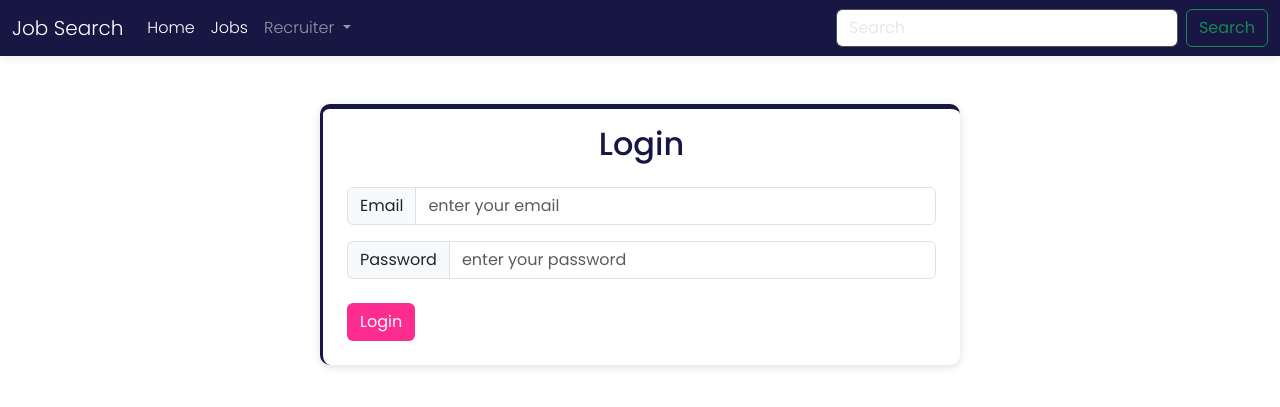
After one commit to lucifer-art/mini-project-node-job-portal, a Node server app: page /login in a window 1280 px wide. The commit adds this page. Shown: the top 407 px of the page. Run offline with Node 20, Linux system fonts and the light colour scheme; some libraries are stand-ins or nearby versions.

Commit message:
added login

```diff
--- a/index.js
+++ b/index.js
@@ -2,28 +2,45 @@ import express from 'express';
 import expressEjsLayouts from 'express-ejs-layouts';
 import Home from './src/controllers/home.controller.js';
 import Jobs from './src/controllers/jobs.controller.js';
+import Login from './src/controllers/login.controller.js';
 import path from 'path';
 import { uploadFile } from './src/middlewares/file-upload.middleware.js';
+import session from 'express-session';
+import cookieParser from 'cookie-parser';
 
 const app = express();
 const home = new Home();
 const jobs = new Jobs();
+const login = new Login();
 
-app.use(express.static('public'))
-app.use(expressEjsLayouts);
+app.use(express.static('public'));
+app.use(cookieParser());
+app.use(
+  session({
+    secret: 'SecretKey',
+    resave: false,
+    saveUninitialized: true,
+    cookie: { secure: false },
+  })
+);
 
 app.set('view engine', 'ejs');
 app.set('views', path.join(path.resolve(), 'src', 'views'));
+
+app.use(expressEjsLayouts);
 app.use(express.urlencoded({ extended: true}));
 
 //api handling
 app.get('/', home.getHome);
+
+//login handling
+app.get('/login', login.getLoginPage);
+app.post('/login', login.postLogin);
+app.get('/logout', login.logout);
 
 //jobs API handling
 app.get('/jobs', jobs.getJobsPage);
 app.get('/jobs/:jobId', jobs.getJob);
 app.post('/apply/:jobId', uploadFile.single('resume'), jobs.addApplicant)
 
-
-
 export default app;
--- a/package.json
+++ b/package.json
@@ -15,9 +15,11 @@
     "@fortawesome/free-brands-svg-icons": "^6.6.0",
     "@fortawesome/free-regular-svg-icons": "^6.6.0",
     "@fortawesome/free-solid-svg-icons": "^6.6.0",
+    "cookie-parser": "^1.4.7",
     "ejs": "^3.1.10",
     "express": "^4.21.1",
     "express-ejs-layouts": "^2.5.1",
+    "express-session": "^1.18.1",
     "multer": "^1.4.5-lts.1",
     "nodemon": "^3.1.7"
   }
--- /dev/null
+++ b/public/css/error.css
@@ -0,0 +1,14 @@
+.error-box {
+    min-height: 96vh;
+    display: flex;
+    flex-direction: column;
+    align-items: center;
+    justify-content: flex-start;
+}
+
+.top {
+    display: flex;
+    flex-direction: row;
+    align-items: center;
+    justify-content: center;
+}
--- /dev/null
+++ b/public/css/login.css
@@ -0,0 +1 @@
+/* Login Page */
--- a/src/controllers/home.controller.js
+++ b/src/controllers/home.controller.js
@@ -1,7 +1,5 @@
-import { getJobs } from '../models/jobs.model.js'
-
 export default class Home {
     getHome(req, res, next) {
-        return res.render('home', {});
+        return res.render('home');
     }
 }
--- a/src/controllers/jobs.controller.js
+++ b/src/controllers/jobs.controller.js
@@ -2,7 +2,7 @@ import { getJobs, getJobById } from '../models/jobs.model.js';
 
 export default class Jobs {
     getJobsPage(req, res, next) {
-        return res.render('jobs', {jobs: getJobs()})
+        return res.render('jobs', {jobs: getJobs(), userEmail: req.session.userEmail, userName: req.session.userName})
     }
 
     getJob(req, res, next) {
@@ -15,9 +15,11 @@ export default class Jobs {
     }
 
     addApplicant(req, res, next) {
+        const count = 1;
         const jobId = parseInt(req.params.jobId);
         const job = getJobById(jobId);
         const applicant = {
+            applicantid: count++,
             name: req.body.name,
             email: req.body.email,
             contact: req.body.contact,
@@ -26,7 +28,7 @@ export default class Jobs {
         if(!job) {
             return res.status(404).send('Job not found');
         }
-        job.applicants.push(req.body);
+        job.applicants.push(applicant);
         return res.status(201).redirect('/jobs');
     }
 }
--- /dev/null
+++ b/src/controllers/login.controller.js
@@ -0,0 +1,30 @@
+import { getJobs } from "../models/jobs.model.js";
+import UserModel from "../models/user.model.js";
+
+export default class Login {
+  getLoginPage = (req, res) => {
+    return res.render("login", {});
+  };
+
+  postLogin(req, res) {
+    const { email, password } = req.body;
+    const user = UserModel.isValidUser(email, password);
+    if (!user) {
+      return res.render("home", { errorMessage: "Invalid Credentials" });
+    }
+    req.session.userEmail = email;
+    req.session.userName = user.name;
+    res.render("jobs", { jobs: getJobs(), userEmail: req.session.userEmail, userName:req.session.userName });
+  }
+
+  logout(req, res) {
+    req.session.destroy((err) => {
+      if (err) {
+        console.log(err);
+      } else {
+        res.redirect("/");
+      }
+    });
+    res.clearCookie("lastVisit");
+  }
+}
--- a/src/views/layout.ejs
+++ b/src/views/layout.ejs
@@ -11,10 +11,10 @@
     <link
         href="https://fonts.googleapis.com/css2?family=Poppins:ital,wght@0,100;0,200;0,300;0,400;0,500;0,600;0,700;0,800;0,900;1,100;1,200;1,300;1,400;1,500;1,600;1,700;1,800;1,900&display=swap"
         rel="stylesheet">
-    <!-- <link rel="stylesheet" href="css/header.css"> -->
     <link rel="stylesheet" href="css/home.css">
     <link rel="stylesheet" href="css/jobs.css">
-    <script src="main.js"></script>
+    <link rel="stylesheet" href="css/login.css">
+    <link rel="stylesheet" href="css/error.css">
     <link href="https://cdn.jsdelivr.net/npm/bootstrap@5.3.0-alpha3/dist/css/bootstrap.min.css" rel="stylesheet"
         integrity="sha384-KK94CHFLLe+nY2dmCWGMq91rCGa5gtU4mk92HdvYe+M/SXH301p5ILy+dN9+nJOZ" crossorigin="anonymous">
     <script src="https://cdn.jsdelivr.net/npm/bootstrap@5.3.0-alpha3/dist/js/bootstrap.bundle.min.js"
@@ -46,7 +46,11 @@
 
     <nav id="mynav" class="navbar navbar-expand-lg bg-body-tertiary bg-dark" data-bs-theme="dark">
         <div class="container-fluid">
-            <a class="navbar-brand" href="/">Job Search</a>
+            <% if(locals.userEmail) { %>
+                <a class="navbar-brand" href="/jobs">Job Search</a>
+            <% } else { %>
+                <a class="navbar-brand" href="/">Job Search</a>
+            <% } %>
             <button class="navbar-toggler" type="button" data-bs-toggle="collapse"
                 data-bs-target="#navbarSupportedContent" aria-controls="navbarSupportedContent" aria-expanded="false"
                 aria-label="Toggle navigation">
@@ -55,7 +59,11 @@
             <div class="collapse navbar-collapse" id="navbarSupportedContent">
                 <ul class="navbar-nav me-auto mb-2 mb-lg-0">
                     <li class="nav-item">
-                        <a class="nav-link active" aria-current="page" href="/">Home</a>
+                        <% if(locals.userEmail) { %>
+                            <a class="nav-link active" aria-current="page" href="/jobs">Home</a>
+                        <% } else { %>
+                            <a class="nav-link active" aria-current="page" href="/">Home</a>
+                        <% } %>
                     </li>
                     <li class="nav-item">
                         <a class="nav-link active" aria-current="page" href="/jobs">Jobs</a>
@@ -63,10 +71,18 @@
                     <li class="nav-item dropdown">
                         <a class="nav-link dropdown-toggle" href="#" role="button" data-bs-toggle="dropdown"
                             aria-expanded="false">
-                            Recruiter
+                            <% if(locals.userEmail) { %>
+                                <%= userName %>
+                            <% } else { %>
+                                Recruiter
+                            <% } %>
                         </a>
                         <ul class="dropdown-menu">
-                            <li><a class="dropdown-item" href="#">Login</a></li>
+                            <% if(locals.userEmail){ %>
+                                <li><a class="dropdown-item" href="/logout">Logout</a></li>
+                            <% } else { %>
+                                <li><a class="dropdown-item" href="/login">Login</a></li>
+                            <% } %>
                             <li>
                                 <hr class="dropdown-divider">
                             </li>
--- /dev/null
+++ b/src/views/login.ejs
@@ -0,0 +1,36 @@
+<style>
+    .form-box {
+        box-shadow: rgba(99, 99, 99, 0.2) 0px 2px 8px 0px;
+        border-top: 5px solid #181642;
+        border-left: 3px solid #181642;
+        border-radius: 10px;
+    }
+
+    .lbtn {
+        background-color: #FF2C90;
+        color: #FFFFFF;
+    }
+</style>
+<div>
+    <div class="container p-3 mx-auto w-50 form-box my-5 rounded-md">
+        <h2 style="color: #181642" class="text-center mb-3">Login</h2>
+        <form action="/login" method="post" class="p-2">
+            <div class="mb-3">
+                <div class="input-group">
+                    <span class="input-group-text">Email</span>
+                    <input required="" name="email" type="email" aria-label="email" class="form-control"
+                        placeholder="enter your email">
+                </div>
+            </div>
+            <div class="mb-3">
+                <div class="input-group">
+                    <span class="input-group-text">Password</span>
+                    <input required="" name="password" type="password" aria-label="password" class="form-control"
+                        placeholder="enter your password">
+                </div>
+            </div>
+
+            <button type="submit" class="btn btn-md mt-2 lbtn">Login</button>
+        </form>
+    </div>
+</div>
```
Also changed, not shown: src/middlewares/auth.middleware.js (added, +7 -0 lines), src/models/user.model.js (added, +21 -0 lines), src/views/error404.ejs (added, +9 -0 lines), 1 other file.
